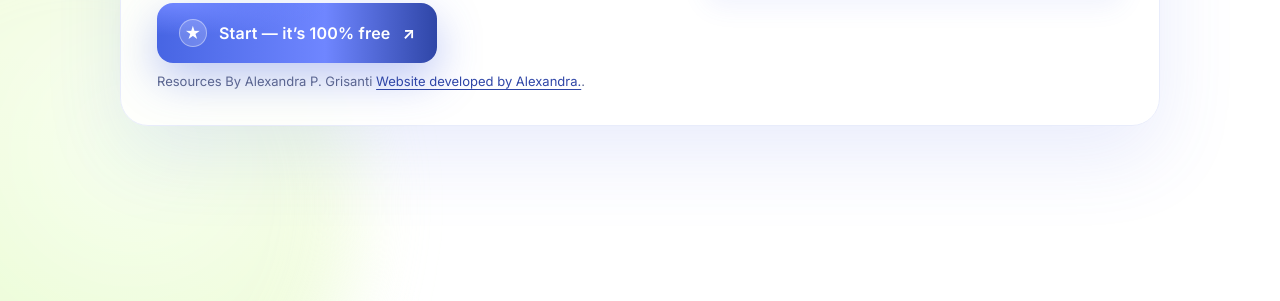
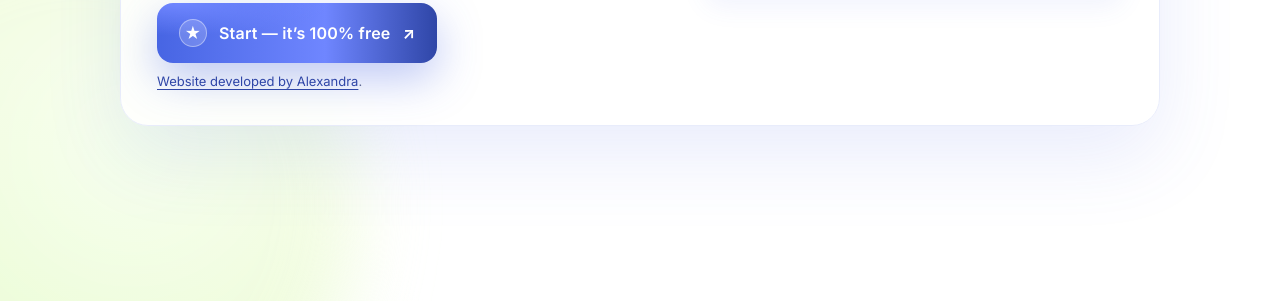
Before and after one commit to alundsvagen/Alexandra, a plain HTML site: page index.html in a window 1280 px wide. Shown: the part 499-800 px from the top of the page. Drawn offline with nearby package versions, Linux system fonts and the light colour scheme.

Commit message:
Update index.html

```diff
--- a/index.html
+++ b/index.html
@@ -164,7 +164,7 @@
           <span>Start — it’s 100% free</span>
           <span class="arrow">↗</span>
         </a>
-        <div class="help fade-up delay">Resources By Alexandra P. Grisanti <a href="https://alexandrapgrisanti.com/">Website developed by Alexandra.</a>.</div>
+        <div class="help fade-up delay"><a href="https://alexandrapgrisanti.com/">Website developed by Alexandra</a>.</div>
       </div>
 
       <!-- Right: very short benefits list -->
```
